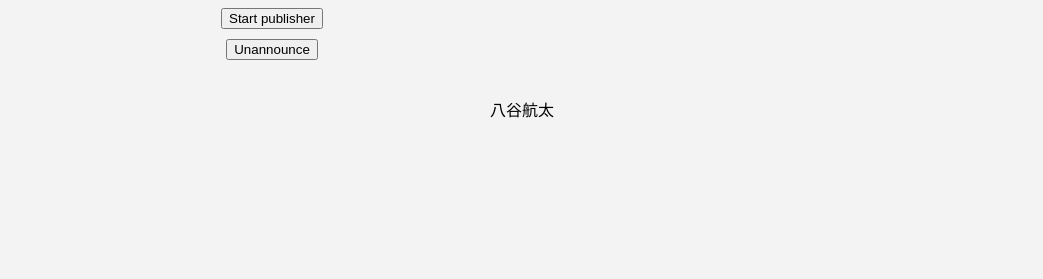
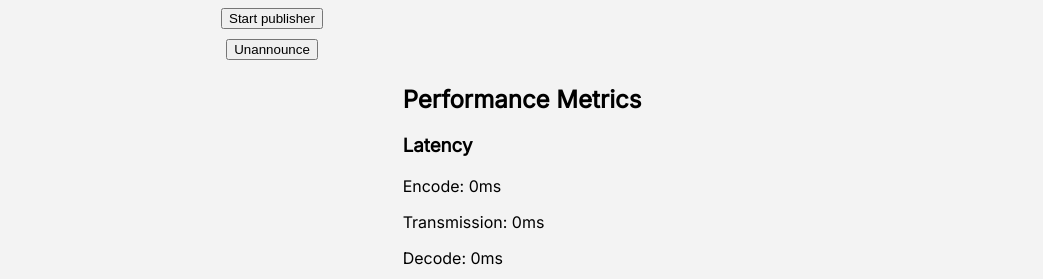
Before and after one commit to kota-yata/media-over-quic-experiment, a SvelteKit app: page / in a window 1280 px wide. Shown: the part 673-952 px from the top of the page, without its empty margins (118-1161 px from the left). Before the commit the page ends 810 px from the top, so only its background shows below. Built offline with nearby package versions, Linux system fonts and the light colour scheme; no server answers.

Commit message:
performance metrics

```diff
--- a/src/lib/moq/moqt.ts
+++ b/src/lib/moq/moqt.ts
@@ -248,7 +248,7 @@ export class MOQT {
     const performanceBytes = numberToVarInt(performance.now());
     return {
       getId: () => `${subscribeId}-${groupSeq}-${objectSeq}-${sendOrder}`,
-      toBytes: () => concatBuffer([messageTypeBytes, subscribeIdBytes, trackAliasBytes, groupIdBytes, objectIdBytes, sendOrderBytes, objectStatusBytes, data])
+      toBytes: () => concatBuffer([messageTypeBytes, subscribeIdBytes, trackAliasBytes, groupIdBytes, objectIdBytes, sendOrderBytes, objectStatusBytes, performanceBytes, data])
     };
   }
   public async sendObject(locPacket: LOC, trackName: string) {
@@ -279,7 +279,6 @@ export class MOQT {
         });
       }
     }
-
   }
   public async readObject(readableStream: ReadableStream) {
     const type = await varIntToNumber(readableStream);
@@ -292,9 +291,9 @@ export class MOQT {
     const objId = await varIntToNumber(readableStream);
     const sendOrder = await varIntToNumber(readableStream);
     const objectStatus = await varIntToNumber(readableStream);
-    // const sourcePerformance = await varIntToNumber(readableStream);
+    const sourcePerformance = await varIntToNumber(readableStream);
     const ret = { subscribeId, trackAlias, groupId, objId, sendOrder, objectStatus };
-    // moqVideoTransmissionLatencyStore.set(performance.now() - sourcePerformance);
+    moqVideoTransmissionLatencyStore.set(performance.now() - sourcePerformance);
     // ret.payloadLength = await varIntToNumber(readableStream);
     return ret;
   }
--- a/src/lib/moq/utils/store.ts
+++ b/src/lib/moq/utils/store.ts
@@ -1,5 +1,4 @@
 import { writable } from 'svelte/store';
-import type { Writable } from 'svelte/store';
 
 export const moqVideoEncodeLatencyStore = writable<number>(0);
 export const moqVideoTransmissionLatencyStore = writable<number>(0);
@@ -19,6 +18,9 @@ export class moqVideoFrameOnEncode {
     moqVideoFrameOnEncode.store = performanceNow;
   }
   public static calcLatency(performanceNow: number) {
+    if (moqVideoFrameOnEncode.store === 0) {
+      return 0;
+    }
     return performanceNow - moqVideoFrameOnEncode.store;
   }
 }
@@ -32,6 +34,9 @@ export class moqVideoFrameOnDecode {
     moqVideoFrameOnDecode.store = performanceNow;
   }
   public static calcLatency(performanceNow: number) {
+    if (moqVideoFrameOnDecode.store === 0) {
+      return 0;
+    }
     return performanceNow - moqVideoFrameOnDecode.store;
   }
 }
--- a/src/routes/+page.svelte
+++ b/src/routes/+page.svelte
@@ -128,6 +128,15 @@
       <button on:click={moqStopStreamOnClick}>Unsubscribe</button>
     </div>
   </div>
+  <div class="performance">
+    <h2>Performance Metrics</h2>
+    <div class="latency">
+      <h3>Latency</h3>
+      <p>Encode: {Math.floor($moqVideoEncodeLatencyStore)}ms</p>
+      <p>Transmission: {Math.floor($moqVideoTransmissionLatencyStore)}ms</p>
+      <p>Decode: {Math.floor($moqVideoDecodeLatencyStore)}ms</p>
+    </div>
+  </div>
 </div>
 
 <style lang="scss">
```
